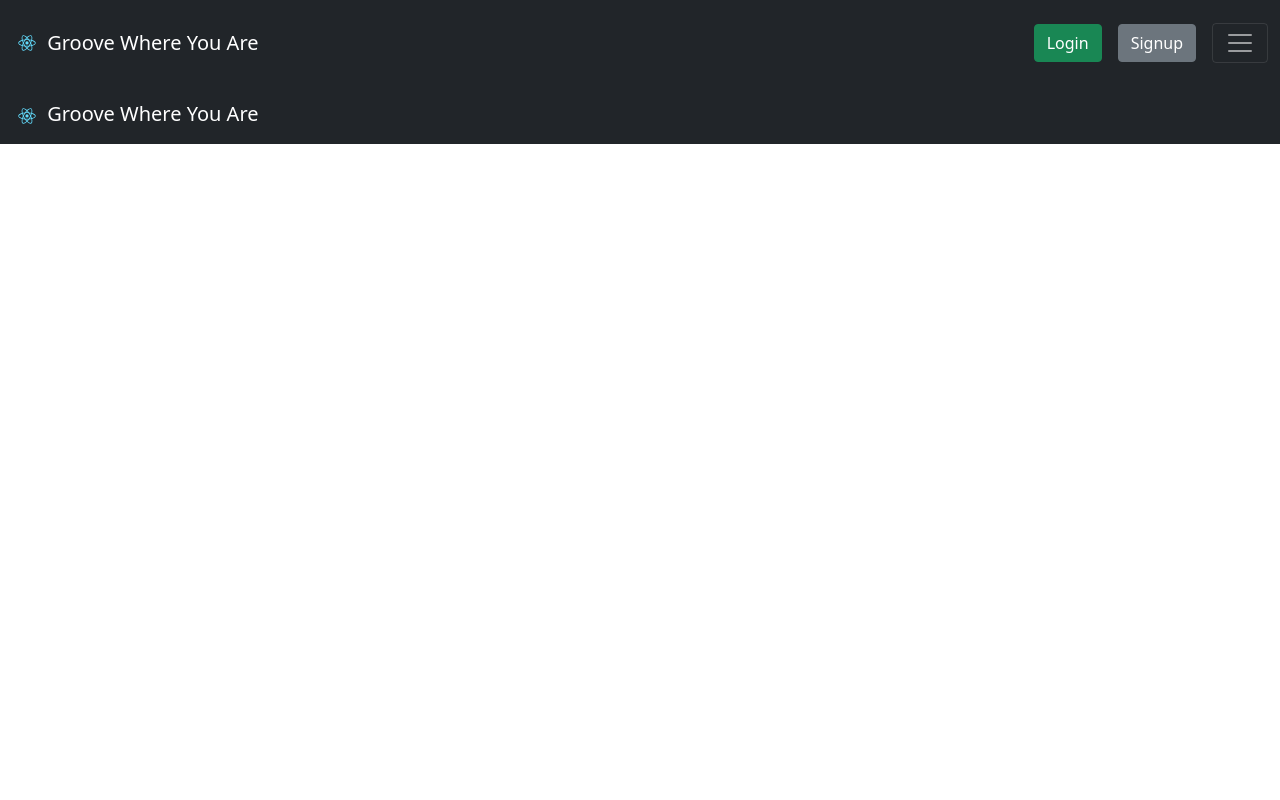
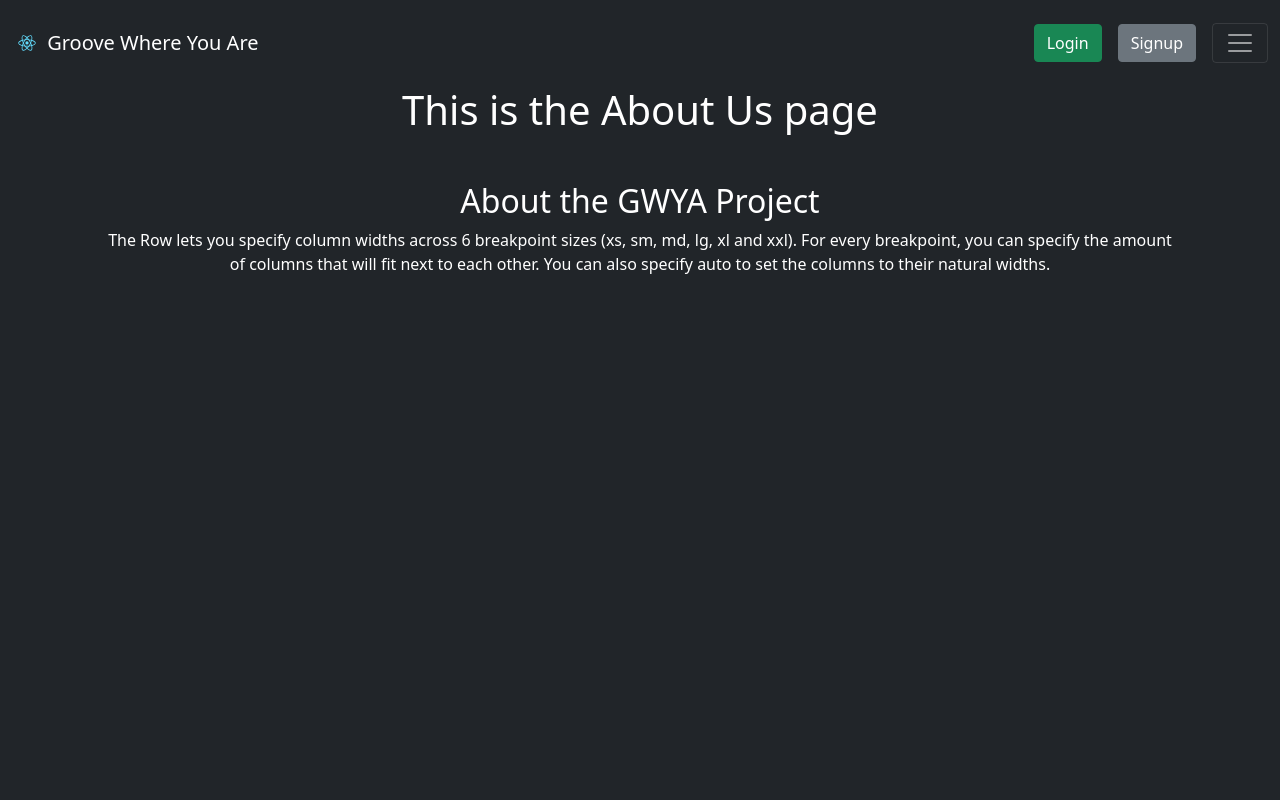
Before and after one commit to Danster4/groovewhereyouare, a React (Create React App) app: page /about-us in a window 1280 px wide. Shown: the top 800 px of the page. Built offline with nearby package versions, Linux system fonts and the light colour scheme.

Commit message:
added about us and contact us pages, successfully able to route/link to other pages

```diff
--- a/src/App.js
+++ b/src/App.js
@@ -10,6 +10,8 @@ import Navigation from './components/Navigation';
 import Footer from './components/Footer';
 
 import Home from './pages/Home';
+import AboutUs from './pages/AboutUs';
+import ContactUs from './pages/ContactUs';
 import NoMatch from './pages/NoMatch';
 
 
@@ -42,6 +44,8 @@ function App() {
           <div className='container'>
           <Routes>
             <Route exact path="/" element={<Home />} />
+            <Route exact path="/about-us" element={<AboutUs />} />
+            <Route exact path="/contact-us" element={<ContactUs />} />
 
             <Route component={NoMatch} />
           </Routes>
--- a/src/components/Navigation/index.js
+++ b/src/components/Navigation/index.js
@@ -1,4 +1,6 @@
 import React from "react"
+import { Link } from 'react-router-dom';
+
 import Container from "react-bootstrap/Container";
 import Navbar from 'react-bootstrap/Navbar';
 import Nav from 'react-bootstrap/Nav';
@@ -7,14 +9,16 @@ import NavDropdown from 'react-bootstrap/NavDropdown';
 import Form from 'react-bootstrap/Form';
 import FormControl from 'react-bootstrap/FormControl';
 import Button from 'react-bootstrap/Button';
+
 import logo from '../../logo.svg';
+
 
 
 const Navigation = () => {
   return (
     <Navbar bg="dark" variant="dark" expand={false}>
       <Container fluid>
-        <Navbar.Brand href="#home">
+        <Navbar.Brand href="/">
           <img
             alt="logo"
             src={logo}
@@ -44,9 +48,9 @@ const Navigation = () => {
       <Offcanvas.Body>
 
       <Nav className="justify-content-end flex-grow-1 pe-3">
-          <Nav.Link className="text-success" href="#action1">Home</Nav.Link>
-          <Nav.Link className="text-success" href="#action2">About Us</Nav.Link>
-          <Nav.Link className="text-success" href="#action3">Contact Us</Nav.Link>
+          <Nav.Link className="text-success" href="/">Home</Nav.Link>
+          <Nav.Link className="text-success" href="/about-us">About Us</Nav.Link>
+          <Nav.Link className="text-success" href="/contact-us">Contact Us</Nav.Link>
           <NavDropdown className="text-success" title="States" id="offcanvasNavbarDropdown">
             <NavDropdown.Item className="text-success" href="#action3">Alabama</NavDropdown.Item>
             <NavDropdown.Item className="text-success" href="#action4">Arkansas</NavDropdown.Item>
--- /dev/null
+++ b/src/pages/AboutUs.js
@@ -0,0 +1,18 @@
+import React from 'react';
+import Container from "react-bootstrap/Container";
+
+import AboutCompany from '../components/AboutCompany';
+
+const AboutUs = () => {
+  return (
+    <main>
+      <Container className='flex-row justify-space-between '>
+
+        <h1 className='text-white'>This is the About Us page </h1>
+        <AboutCompany />
+      </Container>
+    </main>
+  )
+
+}
+export default AboutUs;
--- /dev/null
+++ b/src/pages/ContactUs.js
@@ -0,0 +1,16 @@
+import React from 'react';
+import Container from "react-bootstrap/Container";
+
+const ContactUs = () => {
+  return (
+    <main>
+      <Container className='flex-row justify-space-between '>
+
+        <h1 className='text-white'>This is the Contact Us page </h1>
+
+      </Container>
+    </main>
+  )
+
+}
+export default ContactUs;
```
